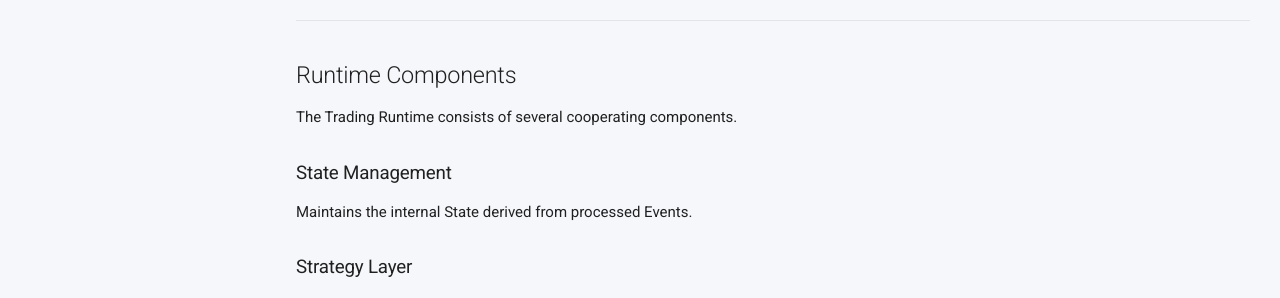
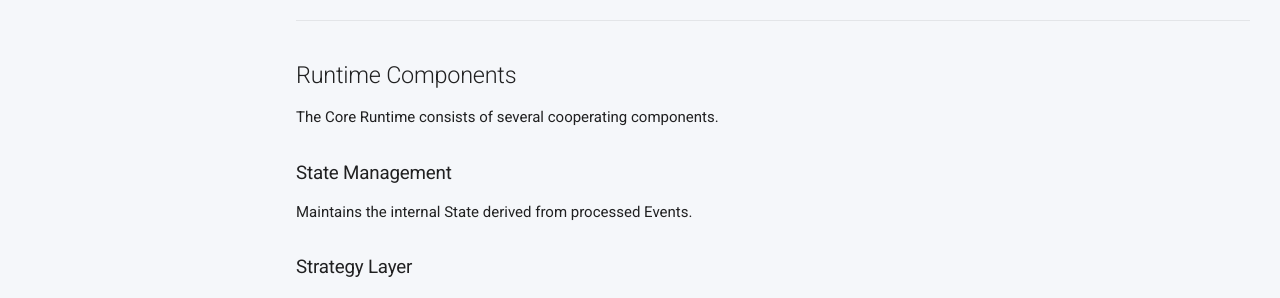
Before and after one commit to TradingChassis/docs, an MkDocs documentation site: the page built from docs/40-operations/operations-overview.md, in a window 1280 px wide and 900 px high, scrolled down 2210 px. Shown: the part 152-450 px from the top of the window. Built offline with MkDocs 1.6.1 and Material for MkDocs 9.7.7, drawn with Linux system fonts in a browser that asks for light colours; the version menu is left out; some of the changed text lies outside the part shown.

```diff
--- a/docs/40-operations/operations-overview.md
+++ b/docs/40-operations/operations-overview.md
@@ -53,7 +53,7 @@
 
 ---
 
-## Trading Runtime Model
+## Core Runtime Model
 
 Both Runtimes execute the same event-driven trading core.
 
@@ -113,7 +113,7 @@
 
 ## Runtime Components
 
-The Trading Runtime consists of several cooperating components.
+The Core Runtime consists of several cooperating components.
 
 ### State Management
 
```
Also changed, not shown: docs/50-evolution/milestones.md (+1 -1 lines).
